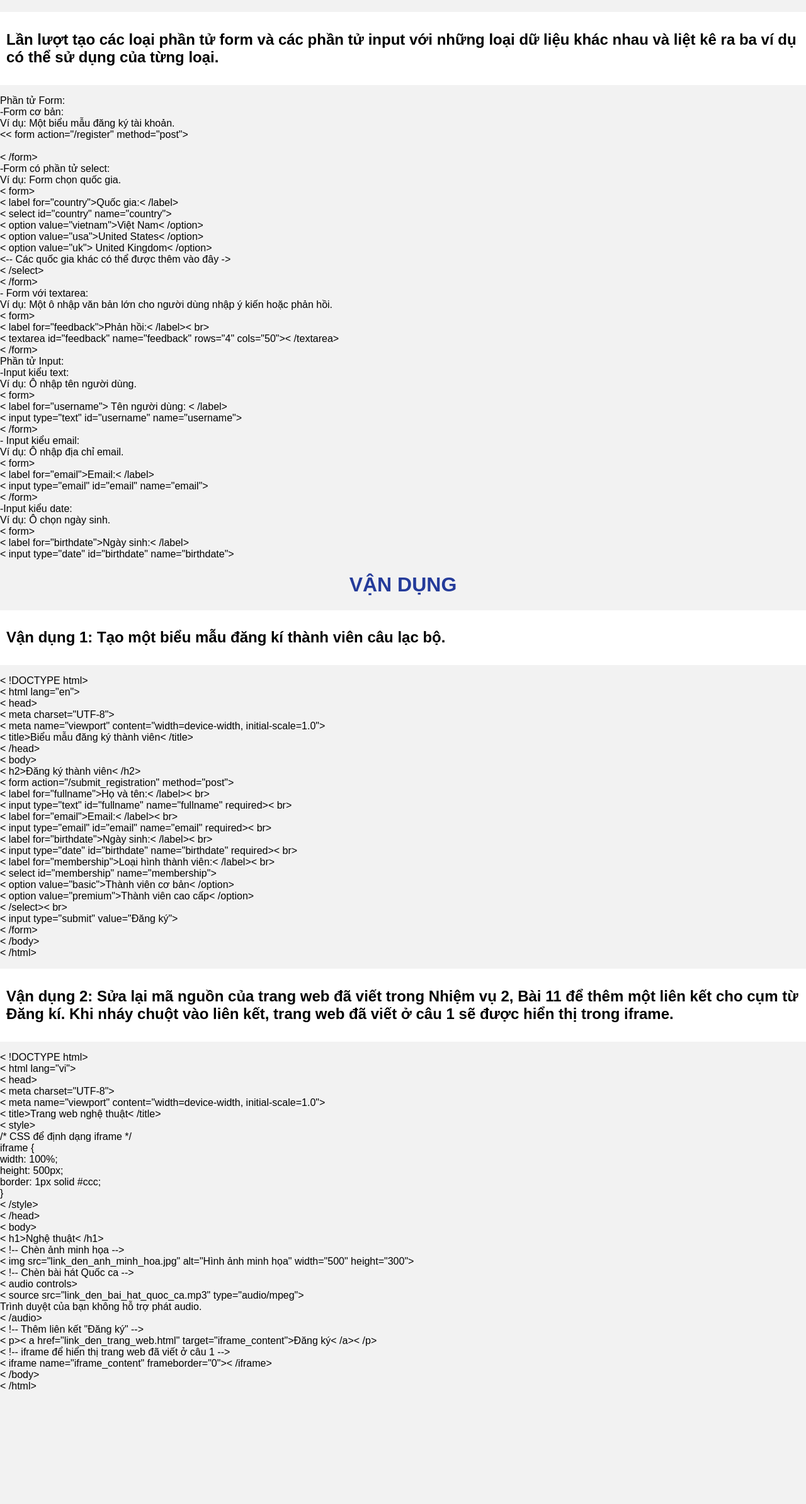
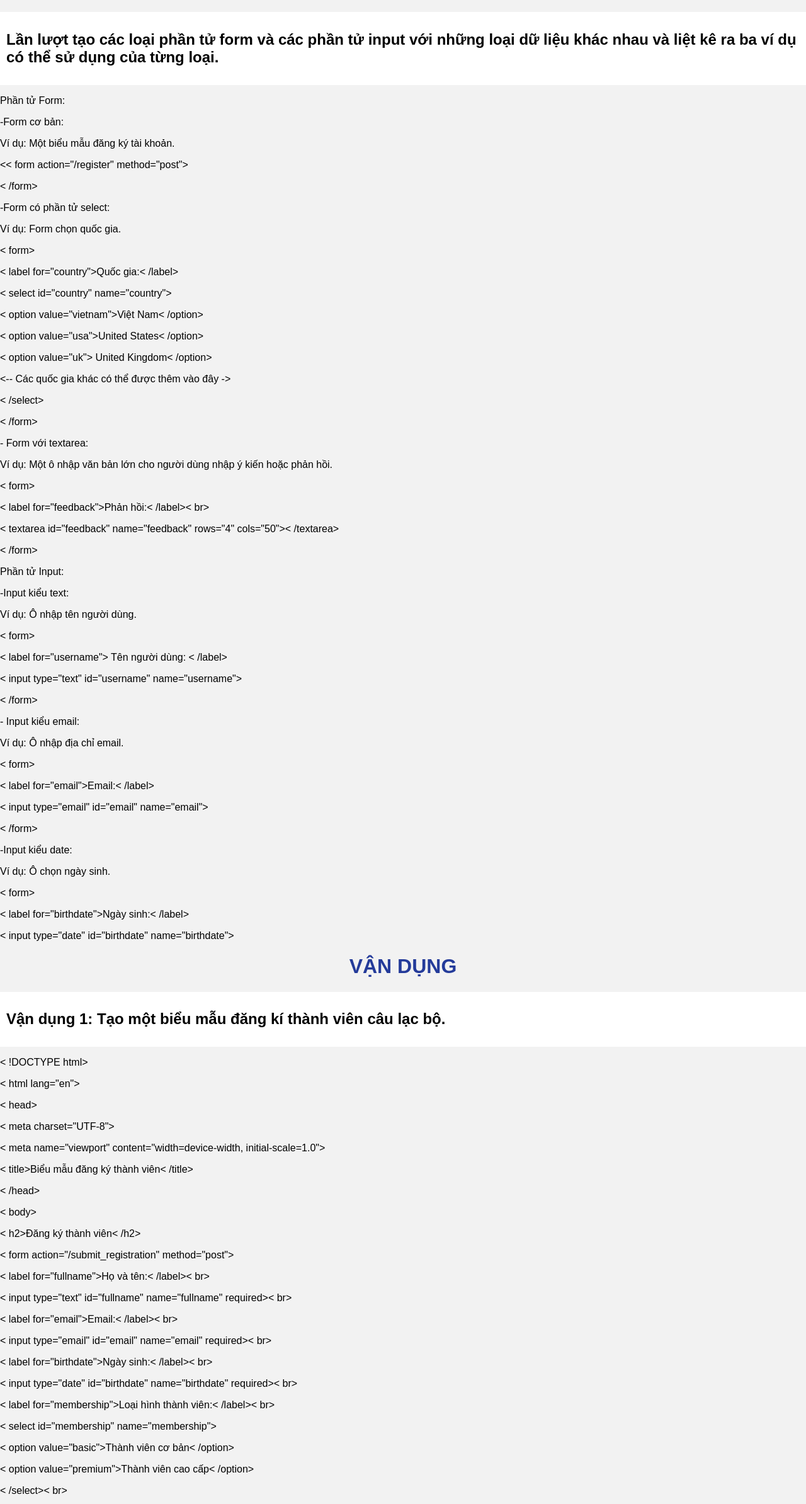
Before and after one commit to Himfri1314/bai12_nhom1, a plain HTML site: page index.html in a window 1280 px wide. Shown: the part 409-2797 px from the top of the page at 63% size. Before the commit the page ends 2635 px from the top, so only its background shows below. Drawn offline with Linux system fonts and the light colour scheme.

Commit message:
Update index.html

```diff
--- a/index.html
+++ b/index.html
@@ -128,110 +128,109 @@ body {
   <div style="background-color: #FFFFFF; padding: 10px;">
       <h2>Lần lượt tạo các loại phần tử form và các phần tử input với những loại dữ liệu khác nhau và liệt kê ra ba ví dụ có thể sử dụng của từng loại.</h2>
   </div>
-      <p>Phần tử Form:<br>
-      -Form cơ bản:<br>
-Ví dụ: Một biểu mẫu đăng ký tài khoản.<br>
-<< form action="/register" method="post"><br>
-   <! - Các phần tử input và nút gửi dữ liệu sẽ được thêm vào đây --><br>
-< /form><br>
--Form có phần tử select:<br>
-Ví dụ: Form chọn quốc gia.<br>
-< form><br>
-  < label for="country">Quốc gia:< /label><br>
-  < select id="country" name="country"><br>
-    < option value="vietnam">Việt Nam< /option><br>
-    < option value="usa">United States< /option><br>
-    < option value="uk"> United Kingdom< /option><br>
-<-- Các quốc gia khác có thể được thêm vào đây -><br>
-< /select><br>
-< /form><br>
-- Form với textarea:<br>
-Ví dụ: Một ô nhập văn bản lớn cho người dùng nhập ý kiến hoặc phản hồi.<br>
-< form><br>
-  < label for="feedback">Phản hồi:< /label>< br><br>
-    < textarea id="feedback" name="feedback" rows="4" cols="50">< /textarea><br>
-< /form><br>
-Phần tử Input:<br>
--Input kiểu text:<br>
-Ví dụ: Ô nhập tên người dùng.<br>
-< form><br>
-  < label for="username"> Tên người dùng: < /label><br>
-    < input type="text" id="username" name="username"><br>
-< /form><br>
-- Input kiểu email:<br>
-Ví dụ: Ô nhập địa chỉ email.<br>
-< form><br>
-  < label for="email">Email:< /label><br>
-    < input type="email" id="email" name="email"><br>
-< /form><br>
--Input kiểu date:<br>
-Ví dụ: Ô chọn ngày sinh.<br>
-< form><br>
-  < label for="birthdate">Ngày sinh:< /label><br>
-    < input type="date" id="birthdate" name="birthdate"><br>
-</ form></p>
+      <p>Phần tử Form:</p>
+      <p>-Form cơ bản:</p>
+      <p>Ví dụ: Một biểu mẫu đăng ký tài khoản.</p>
+      <p><< form action="/register" method="post"></p>
+      <p><! - Các phần tử input và nút gửi dữ liệu sẽ được thêm vào đây --><p>
+      <p>< /form></p>
+      <p>-Form có phần tử select:</p>
+      <p>Ví dụ: Form chọn quốc gia.</p>
+      <p>< form></p>
+      <p>< label for="country">Quốc gia:< /label></p>
+      <p>< select id="country" name="country"></p>
+      <p>< option value="vietnam">Việt Nam< /option></p>
+      <p>< option value="usa">United States< /option></p>
+      <p>< option value="uk"> United Kingdom< /option></p>
+      <p><-- Các quốc gia khác có thể được thêm vào đây -></p>
+      <p>< /select></p>
+      <p>< /form></p>
+      <p>- Form với textarea:</p>
+      <p>Ví dụ: Một ô nhập văn bản lớn cho người dùng nhập ý kiến hoặc phản hồi.</p>
+      <p>< form></p>
+      <p>< label for="feedback">Phản hồi:< /label>< br></p>
+      <p>< textarea id="feedback" name="feedback" rows="4" cols="50">< /textarea></p>
+      <p>< /form></p>
+      <p>Phần tử Input:</p>
+      <p>-Input kiểu text:</p>
+      <p>Ví dụ: Ô nhập tên người dùng.</p>
+      <p>< form></p>
+      <p>< label for="username"> Tên người dùng: < /label></p>
+      <p>< input type="text" id="username" name="username"></p>
+      <p>< /form></p>
+      <p>- Input kiểu email:</p>
+      <p>Ví dụ: Ô nhập địa chỉ email.</p>
+      <p>< form></p>
+      <p>< label for="email">Email:< /label></p>
+      <p>< input type="email" id="email" name="email"></p>
+      <p>< /form></p>
+      <p>-Input kiểu date:</p>
+      <p>Ví dụ: Ô chọn ngày sinh.</p>
+      <p>< form></p>
+      <p>< label for="birthdate">Ngày sinh:< /label></p>
+      <p>< input type="date" id="birthdate" name="birthdate"></p>
+      <p></ form></p>
         <div id="wp-products">
     <h1 style="text-align:center;text-decorating: none; color: #243b9a; padding: 0 30px;">VẬN DỤNG</h1>
   </div>
           <div style="background-color: #FFFFFF; padding: 10px;">
         <h2>Vận dụng 1: Tạo một biểu mẫu đăng kí thành viên câu lạc bộ.</h2>
           </div>
-      <p>< !DOCTYPE html><br>
-< html lang="en"><br>
-< head><br>
-< meta charset="UTF-8"><br>
-< meta name="viewport" content="width=device-width, initial-scale=1.0"><br>
-< title>Biểu mẫu đăng ký thành viên< /title><br>
-< /head><br>
-< body><br>
-< h2>Đăng ký thành viên< /h2><br>
-< form action="/submit_registration" method="post"><br>
-  < label for="fullname">Họ và tên:< /label>< br><br>
-  < input type="text" id="fullname" name="fullname" required>< br><br>
-  < label for="email">Email:< /label>< br><br>
-  < input type="email" id="email" name="email" required>< br><br>
-  < label for="birthdate">Ngày sinh:< /label>< br><br>
-  < input type="date" id="birthdate" name="birthdate" required>< br><br>
-  < label for="membership">Loại hình thành viên:< /label>< br><br>
-  < select id="membership" name="membership"><br>
-    < option value="basic">Thành viên cơ bản< /option><br>
-    < option value="premium">Thành viên cao cấp< /option><br>
-  < /select>< br><br>
-  < input type="submit" value="Đăng ký"><br>
-< /form><br>
-< /body><br>
-< /html></p>
+      <p>< !DOCTYPE html></p>
+      <p>< html lang="en"></p>
+      <p>< head></p>
+      <p>< meta charset="UTF-8"></p>
+      <p>< meta name="viewport" content="width=device-width, initial-scale=1.0"></p>
+      <p>< title>Biểu mẫu đăng ký thành viên< /title></p>
+      <p>< /head></p>
+      <p>< body></p>
+      <p>< h2>Đăng ký thành viên< /h2></p>
+      <p>< form action="/submit_registration" method="post"></p>
+      <p>< label for="fullname">Họ và tên:< /label>< br></p>
+      <p>< input type="text" id="fullname" name="fullname" required>< br></p>
+      <p>< label for="email">Email:< /label>< br></p>
+      <p>< input type="email" id="email" name="email" required>< br></p>
+      <p>< label for="birthdate">Ngày sinh:< /label>< br></p>
+      <p>< input type="date" id="birthdate" name="birthdate" required>< br></p>
+      <p>< label for="membership">Loại hình thành viên:< /label>< br></p>
+      <p>< select id="membership" name="membership"></p>
+      <p>< option value="basic">Thành viên cơ bản< /option></p>
+      <p>< option value="premium">Thành viên cao cấp< /option></p>
+      <p>< /select>< br></p>
+      <p>< input type="submit" value="Đăng ký"></p>
+      <p>< /form></p>
+      <p>< /body></p>
+      <p>< /html></p>
 <div style="background-color: #FFFFFF; padding: 10px;">
         <h2>Vận dụng 2: Sửa lại mã nguồn của trang web đã viết trong Nhiệm vụ 2, Bài 11 để thêm một liên kết cho cụm từ Đăng kí. Khi nháy chuột vào liên kết, trang web đã viết ở câu 1 sẽ được hiển thị trong iframe.</h2>
 </div>
-<p>< !DOCTYPE html><br>
-< html lang="vi"><br>
-< head><br>
-< meta charset="UTF-8"><br>
-< meta name="viewport" content="width=device-width, initial-scale=1.0"><br>
-< title>Trang web nghệ thuật< /title><br>
-< style><br>
-  /* CSS để định dạng iframe */<br>
-  iframe {<br>
-    width: 100%;<br>
-    height: 500px;<br>
-    border: 1px solid #ccc;<br>
-  }<br>
-< /style><br>
-< /head><br>
-< body><br>
-< h1>Nghệ thuật< /h1><br>
-< !-- Chèn ảnh minh họa --><br>
-< img src="link_den_anh_minh_hoa.jpg" alt="Hình ảnh minh họa" width="500" height="300"><br>
-< !-- Chèn bài hát Quốc ca --><br>
-< audio controls><br>
-  < source src="link_den_bai_hat_quoc_ca.mp3" type="audio/mpeg"><br>
-  Trình duyệt của bạn không hỗ trợ phát audio.<br>
-< /audio><br>
-< !-- Thêm liên kết "Đăng ký" --><br>
-< p>< a href="link_den_trang_web.html" target="iframe_content">Đăng ký< /a>< /p><br>
-< !-- iframe để hiển thị trang web đã viết ở câu 1 --><br>
-< iframe name="iframe_content" frameborder="0">< /iframe><br>
-< /body><br>
-
-< /html></p>
+<p>< !DOCTYPE html></p>
+<p>< html lang="vi"></p>
+<p>< head></p>
+<p>< meta charset="UTF-8"></p>
+<p>< meta name="viewport" content="width=device-width, initial-scale=1.0"></p>
+<p>< title>Trang web nghệ thuật< /title></p>
+<p>< style></p>
+  <p>/* CSS để định dạng iframe */</p>
+  <p>iframe {</p>
+  <p>width: 100%;</p>
+  <p>height: 500px;</p>
+  <p>border: 1px solid #ccc;</p>
+  <p>}</p>
+<p>< /style></p>
+<p>< /head></p>
+<p>< body></p>
+<p>< h1>Nghệ thuật< /h1></p>
+<p>< !-- Chèn ảnh minh họa --></p>
+<p>< img src="link_den_anh_minh_hoa.jpg" alt="Hình ảnh minh họa" width="500" height="300"></p>
+<p>< !-- Chèn bài hát Quốc ca --></p>
+<p>< audio controls></p>
+<p>  < source src="link_den_bai_hat_quoc_ca.mp3" type="audio/mpeg"></p>
+<p>  Trình duyệt của bạn không hỗ trợ phát audio.</p>
+<p>< /audio></p>
+<p>< !-- Thêm liên kết "Đăng ký" --></p>
+<p>< p>< a href="link_den_trang_web.html" target="iframe_content">Đăng ký< /a>< /p></p>
+<p>< !-- iframe để hiển thị trang web đã viết ở câu 1 --></p>
+<p>< iframe name="iframe_content" frameborder="0">< /iframe></p>
+<p>< /body></p>
+<p>< /html></p>
```
